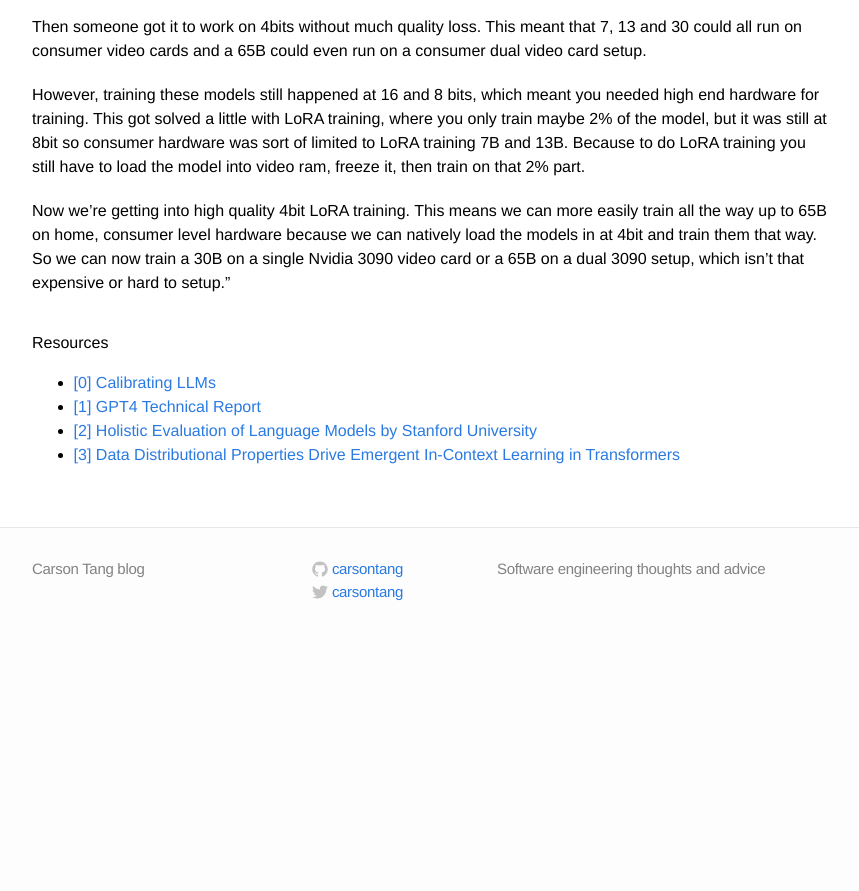
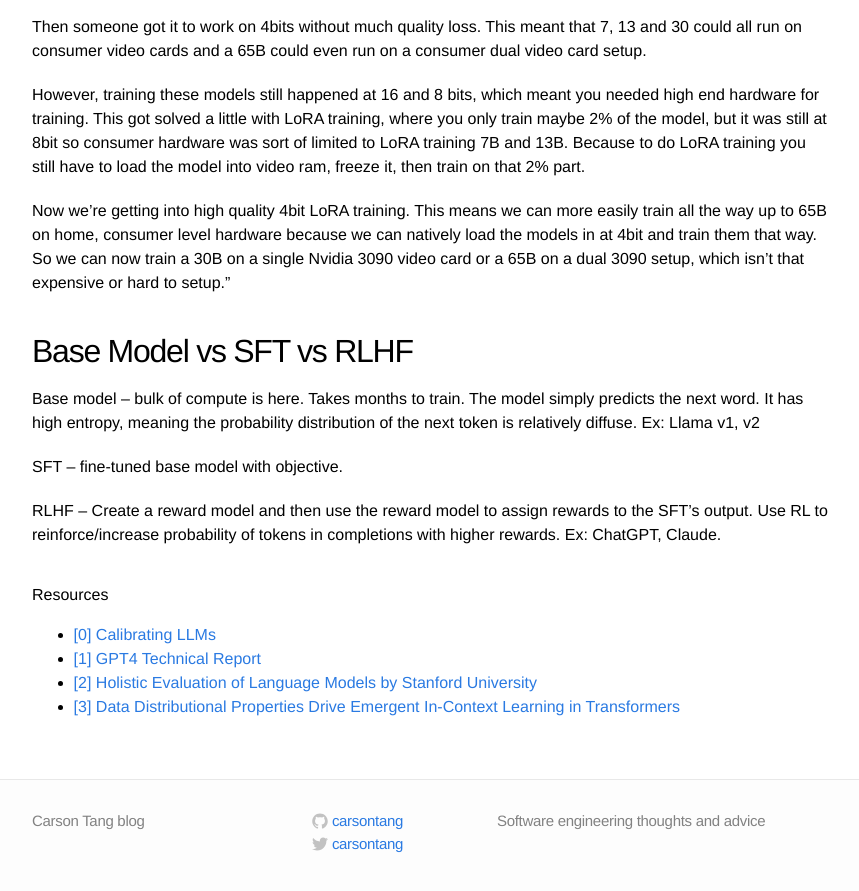
Before and after one commit to carsontang/carsontang.github.io, a Jekyll site: the page built from _posts/2023-03-28-llms.md, in a window 1280 px wide and 900 px high, scrolled down 1822 px. Shown: the top 891 px of the window, without its empty margins (208-1067 px from the left). Built offline with Jekyll 4.4.1, drawn with Linux system fonts in a browser that asks for light colours; before the commit the page ends 2470 px from its top, so only the background shows below that.

Commit message:
add updates to LLM and computer architecture articles
add updates to LLM and computer architecture articles

```diff
--- a/_posts/2023-03-28-llms.md
+++ b/_posts/2023-03-28-llms.md
@@ -47,6 +47,12 @@ However, training these models still happened at 16 and 8 bits, which meant you
 
 Now we're getting into high quality 4bit LoRA training. This means we can more easily train all the way up to 65B on home, consumer level hardware because we can natively load the models in at 4bit and train them that way. So we can now train a 30B on a single Nvidia 3090 video card or a 65B on a dual 3090 setup, which isn't that expensive or hard to setup."
 
+## Base Model vs SFT vs RLHF
+Base model – bulk of compute is here. Takes months to train. The model simply predicts the next word. It has high entropy, meaning the probability distribution of the next token is relatively diffuse. Ex: Llama v1, v2
+
+SFT – fine-tuned base model with objective.
+
+RLHF – Create a reward model and then use the reward model to assign rewards to the SFT's output. Use RL to reinforce/increase probability of tokens in completions with higher rewards. Ex: ChatGPT, Claude.
 
 # Resources
 * [[0] Calibrating LLMs](https://learnprompting.org/pt/docs/reliability/calibration)
```
Also changed, not shown: _posts/2023-10-28-computer-architecture.md (added, +18 -0 lines).
